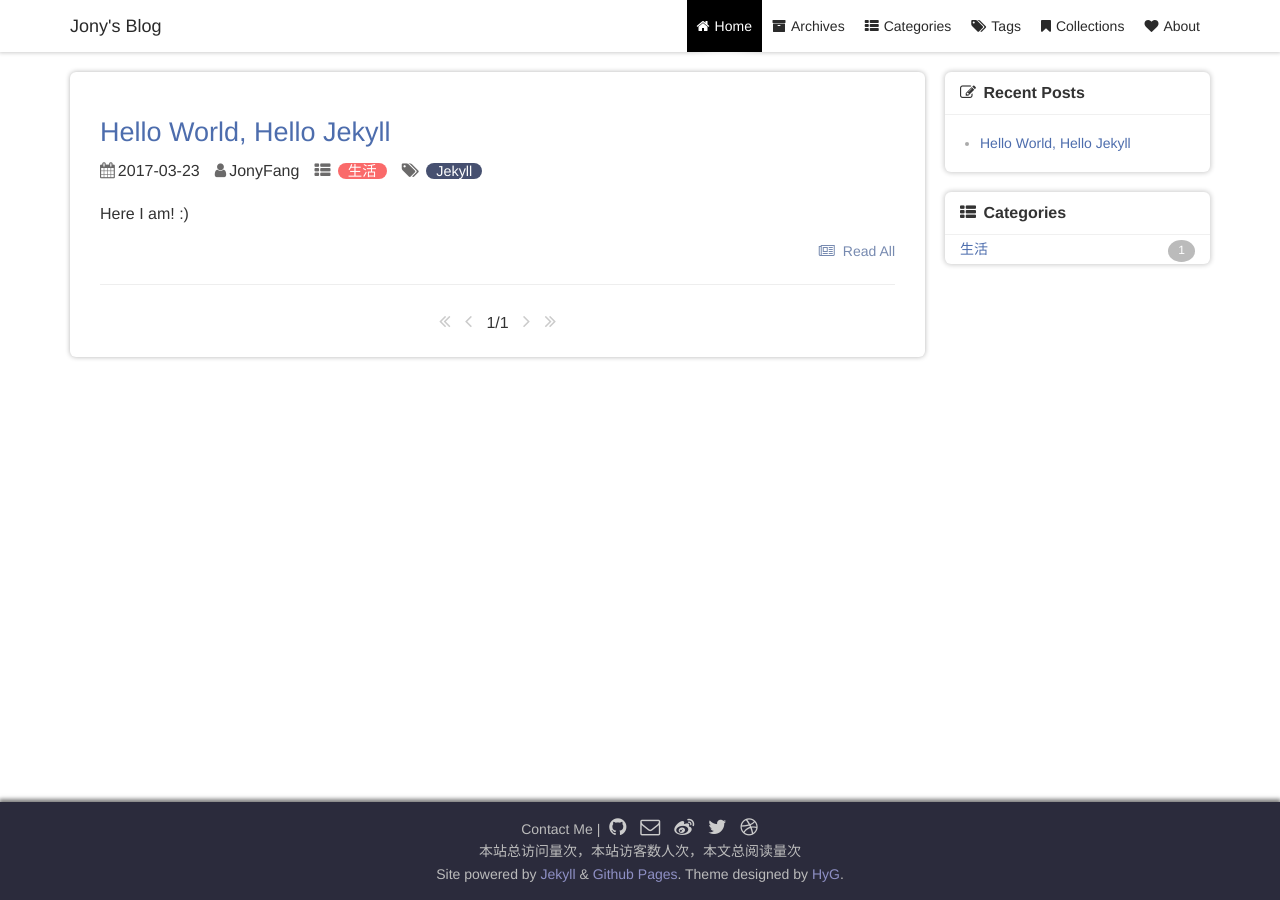
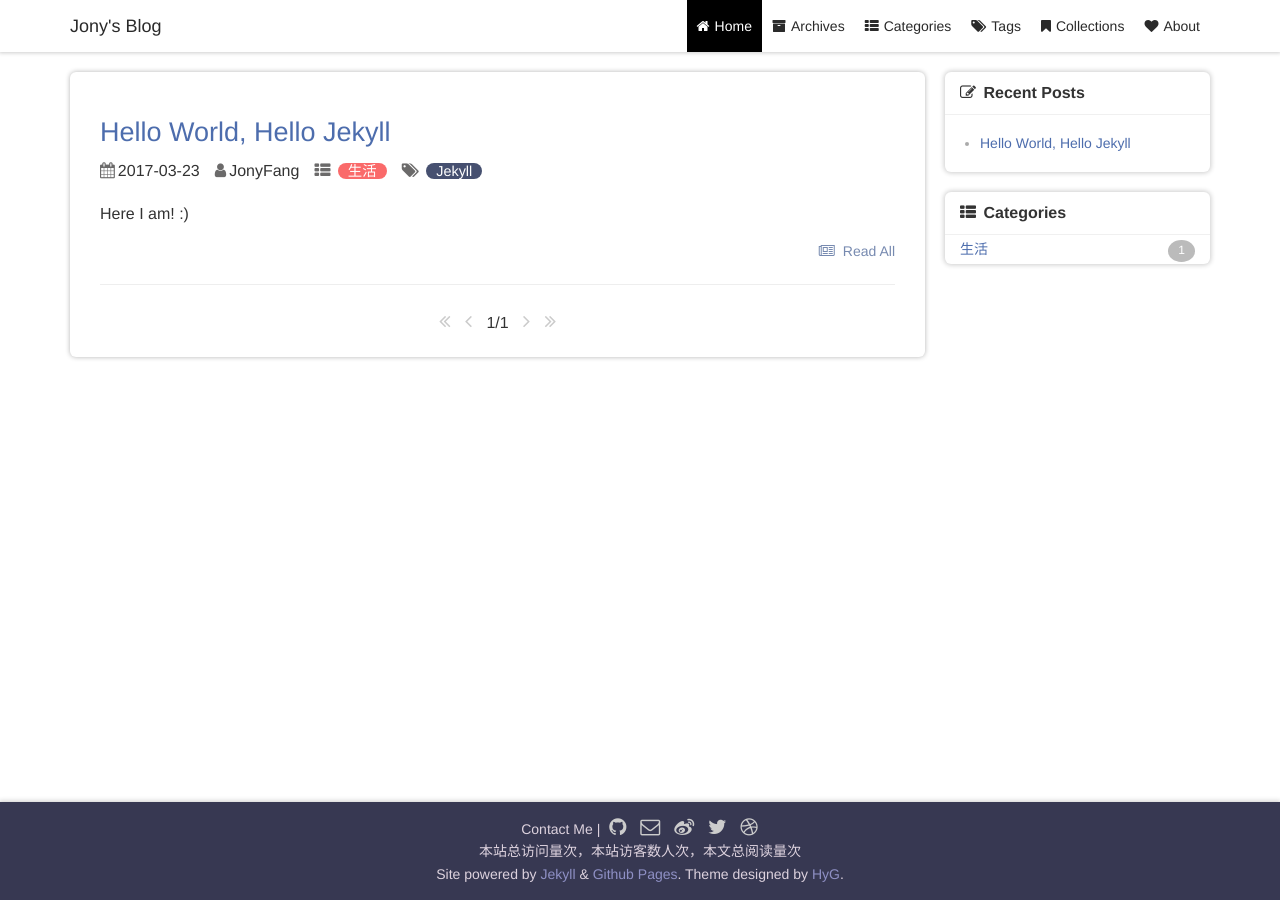
Before and after one commit to JonyFang/v1.0-JonyFang.github.io, a Jekyll site: the page built from index.html, in a window 1280 px wide. Built offline with Jekyll 4.4.1, drawn with Linux system fonts in a browser that asks for light colours; the list of posts is cut into pages by our own code; comment, search, counter and statistics services are not loaded; a style sheet for code colours, icons or effects is not loaded.

Commit message:
Update header & footer

```diff
--- a/_sass/_footer.scss
+++ b/_sass/_footer.scss
@@ -6,9 +6,9 @@
 
     text-align: center;
     // margin-top: 50px;
-    background-color: #2b2b3c;
-    box-shadow: 0 -2px 4px 1px rgba(0,0,0,0.5);
-    color: #bbb;
+    background-color: #373852;
+    box-shadow: 0 0 5px 1px rgba(0,0,0,0.2);
+    color: #ddd2de;
     .wrapper {
         width: 1140px;
         margin: 0 auto;
--- a/_sass/_header.scss
+++ b/_sass/_header.scss
@@ -52,7 +52,6 @@ header {
                     >.active {
                         color: #fff;
                         background-color: #000;
-                        box-shadow: 0 25px 25px -15px rgba(255,255,255,0.93);
                     }
                 }
             }
```
